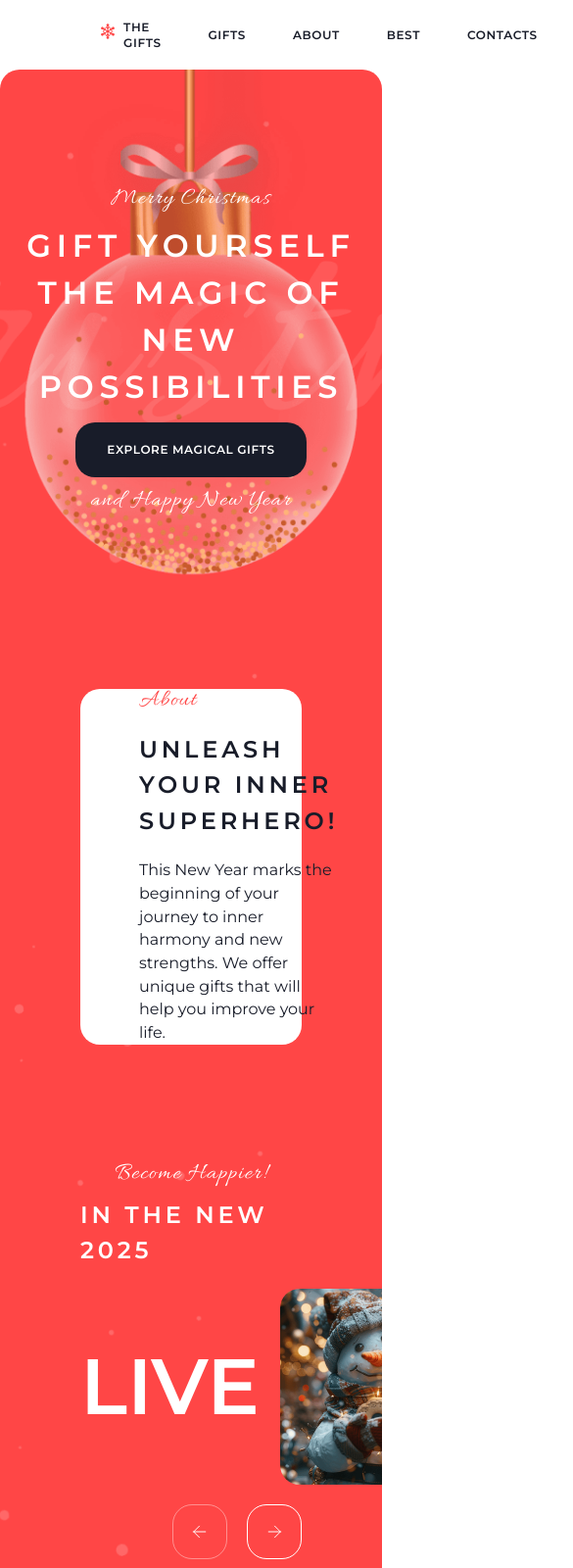
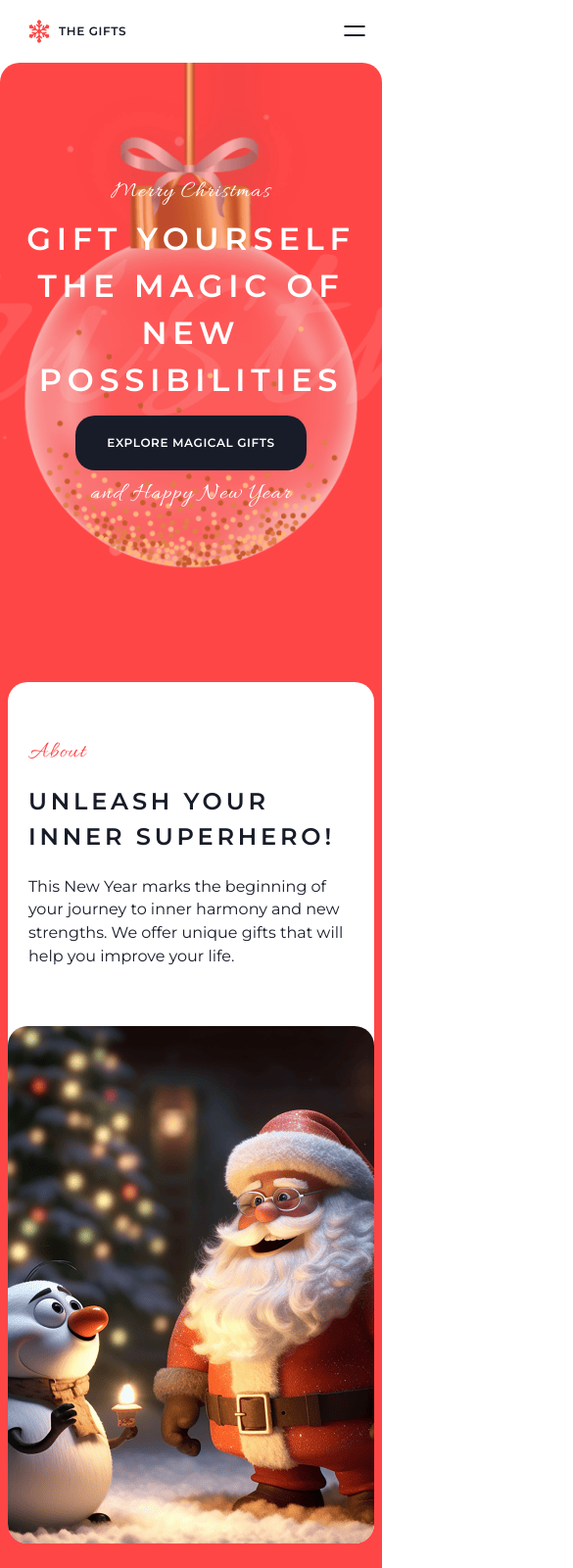
Before and after one commit to asdqdsa/christmas-shop-24, a website built with Vite: page christmas-shop/index.html in a window 390 px wide. Shown: the top 1600 px of the page at 98% size, 585 px wide, since content can reach past the window. Built offline with nearby package versions, Linux system fonts and the light colour scheme.

Commit message:
feat: add adaptive and respovness for 768,380 screens

```diff
--- a/christmas-shop/index.html
+++ b/christmas-shop/index.html
@@ -22,7 +22,7 @@
           <div class="header__logo-text">THE GIFTS</div>
         </div>
       </a>
-      <nav class="header__nav">
+      <nav class="header__nav header__nav_state">
         <ul class="header__nav-list">
           <li class="header__nav-item"><a class="header__nav-link" href="gifts.html"><span
                 class="header__nav-link-wrapper">Gifts</span></a></li>
@@ -33,6 +33,20 @@
           <li class="header__nav-item"><a class="header__nav-link" href="#contacts"><span
                 class="header__nav-link-wrapper">Contacts</span></a></li>
         </ul>
+      </nav>
+      <nav class="header__nav-mobile header__nav-mobile_state">
+        <div class="header__nav-hamburger">
+          <ul class="header__nav-list header__nav-mobile-list_state">
+            <li class="header__nav-item"><a class="header__nav-link" href="gifts.html"><span
+                  class="header__nav-link-wrapper">Gifts</span></a></li>
+            <li class="header__nav-item"><a class="header__nav-link" href="#about"><span
+                  class="header__nav-link-wrapper">About</span></a></li>
+            <li class="header__nav-item"><a class="header__nav-link" href="#gifts"><span
+                  class="header__nav-link-wrapper">Best</span></a></li>
+            <li class="header__nav-item"><a class="header__nav-link" href="#contacts"><span
+                  class="header__nav-link-wrapper">Contacts</span></a></li>
+          </ul>
+        </div>
       </nav>
     </div>
   </header>
@@ -49,13 +63,17 @@
 
     <section class="about" id="about">
       <div class="about__container">
+
         <div class="about__inf">
           <p class="about__caption">About</p>
           <h2 class="about__title">Unleash your inner superhero!</h2>
           <p class="about__text">This New Year marks the beginning of your journey to inner harmony and new strengths.
             We offer unique gifts that will help you improve your life.</p>
         </div>
-        <div class="about__img-container"><img class="about__img" src="/santa.png" alt="Santa looking at a snowman">
+        <div class="about__img-container">
+          <!-- <div class="about__img-wrapper"> -->
+          <!-- <img class="about__img" src="/santa.png" alt="Santa looking at a snowman"> -->
+          <!-- </div> -->
         </div>
       </div>
     </section>
--- a/christmas-shop/src/style.scss
+++ b/christmas-shop/src/style.scss
@@ -1,3 +1,9 @@
+// fonts
 @use "./styles/fonts";
+
+// desktop
 @use "./styles/home";
 @use "./styles/gifts";
+
+// mobile
+@use "./styles/mobile";
--- a/christmas-shop/src/styles/gifts.scss
+++ b/christmas-shop/src/styles/gifts.scss
@@ -75,6 +75,15 @@
       letter-spacing: 0.05em;
       line-height: 1.3;
       text-transform: uppercase;
+      white-space: nowrap;
     }
   }
 }
+
+@media (hover: hover) and (pointer: fine) {
+  .store {
+    &:hover:not(.store__tab_active) {
+      cursor: pointer;
+    }
+  }
+}
--- a/christmas-shop/src/styles/home.scss
+++ b/christmas-shop/src/styles/home.scss
@@ -51,6 +51,55 @@
     display: flex;
     font-weight: 600;
 
+    &-hamburger {
+      position: relative;
+      padding: 12px 20px;
+      block-size: 40px;
+      inline-size: 40px;
+      transition: transform 0.2s ease;
+    }
+
+    &-hamburger:hover {
+      cursor: pointer;
+      transform: rotate(-180deg);
+    }
+
+    &-hamburger::before {
+      position: absolute;
+      border: 1px solid #181c29;
+      border-radius: 1px;
+      content: "";
+      inline-size: 22px;
+      inset-block-start: 14px;
+      inset-inline-start: 9px;
+      transform-origin: center;
+      transition: transform 0.2s ease;
+    }
+
+    &-hamburger:hover::before {
+      transform: translateX(4px) rotate(45deg) translateY(6.5px);
+    }
+
+    &-hamburger::after {
+      position: absolute;
+      border: 1px solid #181c29;
+      border-radius: 1px;
+      content: "";
+      inline-size: 22px;
+      inset-block-start: 23px;
+      inset-inline-start: 9px;
+      transform-origin: center;
+      transition: transform 0.2s ease;
+    }
+
+    &-hamburger:hover::after {
+      transform: translateX(4px) rotate(-45deg) translateY(-6.5px);
+    }
+
+    &_state {
+      display: flex;
+    }
+
     &-list {
       display: flex;
       padding: 0;
@@ -82,6 +131,10 @@
         color: #ff4646;
       }
     }
+  }
+
+  &__nav-mobile_state {
+    display: none;
   }
 }
 
@@ -169,6 +222,7 @@
       align-items: center;
       border-radius: 20px;
       background-color: #fff;
+      min-block-size: 528px;
     }
 
     &__inf {
@@ -203,19 +257,38 @@
       font-size: 16px;
       letter-spacing: 0;
       line-height: 1.48;
+
+      &::selection {
+        background-color: #ff4646;
+        color: #fff;
+      }
     }
 
     &__img-container {
       display: flex;
+      border-radius: 20px;
+      background-image: url("/santa.png");
+      background-position: center;
+      background-repeat: no-repeat;
+      background-size: cover;
+      block-size: 528px;
+      inline-size: 638px;
     }
 
-    &__img {
-      border-radius: 20px;
+    &__img-wrapper {
+      display: flex;
+      overflow: hidden;
     }
+
+    // &__img {
+    //   height: 528px;
+    //   width: 638px;
+    // }
   }
 
   .slider {
-    padding: 60px 0 60px 82px;
+    overflow: clip;
+    padding: 60px 82px;
     background-image: url("/bg-snow.png");
     background-position: center;
     background-repeat: no-repeat;
@@ -233,7 +306,6 @@
       display: flex;
       flex-direction: column;
       align-items: center;
-      padding-right: 82px;
       color: #fff;
       gap: 12px;
     }
@@ -254,7 +326,8 @@
 
     &__row {
       display: flex;
-      overflow: hidden;
+
+      // overflow: clip;
       inline-size: 100%;
     }
 
@@ -287,7 +360,8 @@
     &__controls {
       display: flex;
       justify-content: end;
-      padding-right: 82px;
+
+      // padding-right: 82px;
       cursor: pointer;
       inline-size: 100%;
 
@@ -374,6 +448,7 @@
 
     &__shelf {
       display: flex;
+      flex-wrap: wrap;
       justify-content: center;
       gap: 12px;
     }
@@ -550,6 +625,10 @@
       letter-spacing: 0.08em;
       line-height: 1.52;
       text-transform: uppercase;
+
+      // overflow: hidden;
+      // text-overflow: ellipsis;
+      // white-space: nowrap;
     }
   }
 
@@ -578,6 +657,7 @@
     justify-content: center;
     gap: 12px;
     inline-size: 100%;
+    white-space: nowrap;
   }
 
   &__info {
@@ -682,3 +762,12 @@
     line-height: 1.52;
   }
 }
+
+// @media (hover: hover) and (pointer: fine) {
+//   .header {
+//     &-hamburger:hover {
+//       cursor: pointer;
+//       transform: rotate(-180deg);
+//     }
+//   }
+// }
--- /dev/null
+++ b/christmas-shop/src/styles/mobile.scss
@@ -0,0 +1,92 @@
+@media (width < 1440px) {
+  .header {
+    padding-inline: clamp(0.5rem, -5.721rem + 12.96vi, 5.125rem);
+  }
+
+  .main {
+    .about {
+      padding-inline: clamp(0.5rem, -5.721rem + 12.96vi, 5.125rem);
+
+      &__inf {
+        padding-right: clamp(7rem, 3.637rem + 7.005vi, 9.5rem);
+      }
+    }
+
+    .slider {
+      padding-inline: clamp(0.5rem, -5.721rem + 12.96vi, 5.125rem);
+    }
+
+    .gifts {
+      padding-inline: clamp(0.5rem, -5.721rem + 12.96vi, 5.125rem);
+    }
+
+    .countdown {
+      padding-inline: clamp(0.5rem, -5.721rem + 12.96vi, 5.125rem);
+    }
+  }
+
+  .footer__container {
+    padding-inline: clamp(0.5rem, -5.721rem + 12.96vi, 5.125rem);
+  }
+}
+
+@media (width < 1061px) {
+  .footer__card-shelf {
+    flex-direction: column;
+  }
+}
+
+@media (width <= 768px) {
+  .header {
+    &__nav {
+      &_state {
+        display: none;
+      }
+
+      &-mobile_state {
+        display: flex;
+      }
+
+      &-mobile-list_state {
+        display: none;
+      }
+    }
+  }
+
+  .main .about__inf {
+    width: 50%;
+    padding-inline: clamp(1.25rem, -1.211rem + 10.336vi, 3.75rem);
+  }
+
+  .main .about__img-container {
+    width: 50%;
+  }
+
+  .gifts-main__container {
+    padding-inline: clamp(0.5rem, -0.512rem + 2.105vi, 1.25rem);
+  }
+}
+
+@media (width < 568px) {
+  .store__tabs {
+    gap: clamp(0rem, -1.019rem + 4.278vi, 0.5rem);
+  }
+
+  .store {
+    &__tab {
+      padding-inline: clamp(0.5rem, -1.028rem + 6.417vi, 1.25rem);
+    }
+  }
+
+  .about__container {
+    flex-wrap: wrap;
+  }
+
+  .main .about__inf {
+    padding-block: 60px;
+  }
+
+  .main .about__img-container {
+    inline-size: 638px;
+  }
+}
```
Also changed, not shown: christmas-shop/gifts.html (+19 -5 lines).
